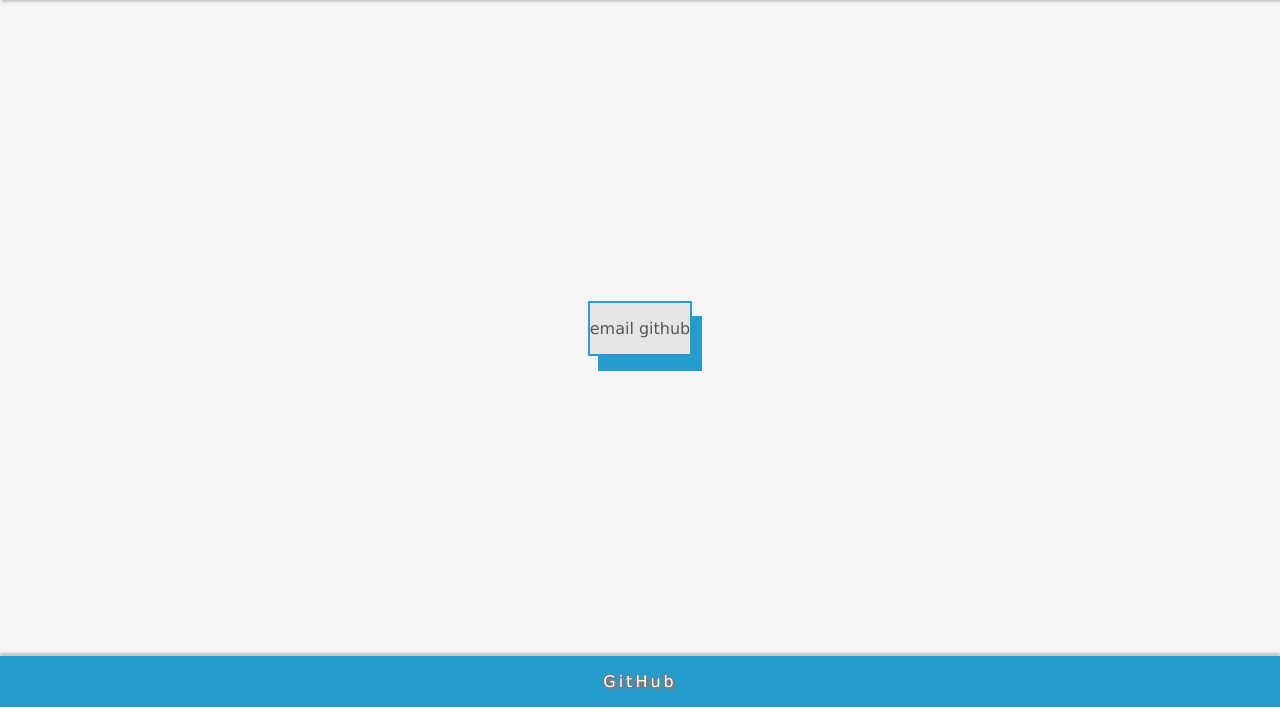
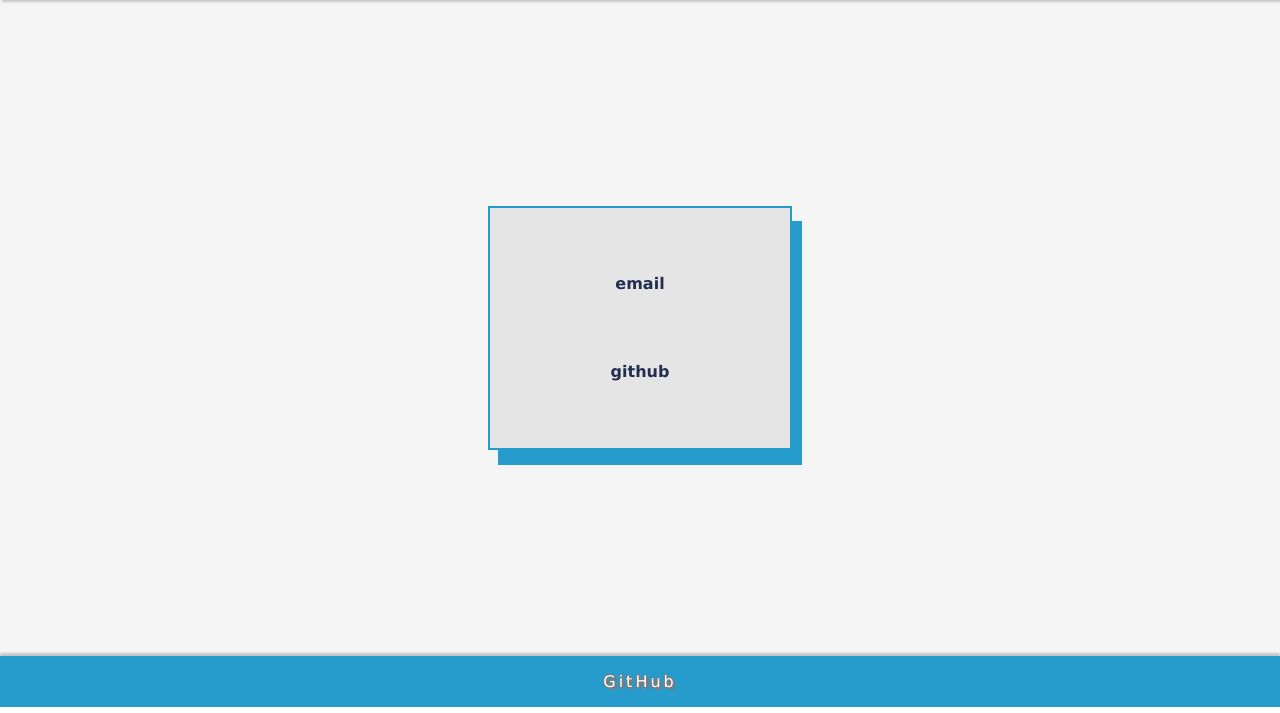
Before and after one commit to Karwot/sem1_srodowisko_programisty, a PHP site: page /credits in a window 1280 px wide. Shown: the part 87-800 px from the top of the page. Run offline with PHP 8.4, Linux system fonts and the light colour scheme.

Commit message:
podstrona autor

```diff
--- a/web/projekt/credits.php
+++ b/web/projekt/credits.php
@@ -2,9 +2,9 @@
 	include 'head.php';
 ?>
 
-<section>
-email
-github
+<section class="about-sec center-content">
+<p class="contact"><a href="mailto:karwot.kacper1@gmail.com">email</a></p>
+<p class="contact"><a href="https://github.com/kacperk9">github</a></p>
 </section>
 
 <?php
--- a/web/projekt/style.css
+++ b/web/projekt/style.css
@@ -298,3 +298,18 @@ input::-webkit-inner-spin-button {
     cursor: pointer;
     transition: 0.3s;
 }
+
+.center-content {
+    display: flex;
+    align-items: center;
+    justify-content: center;
+    flex-wrap: wrap;
+    text-align: center;
+    min-height: initial;
+}
+
+.contact {
+    padding: 2em;
+    color: #222e50;
+    width: 100%;
+}
```
